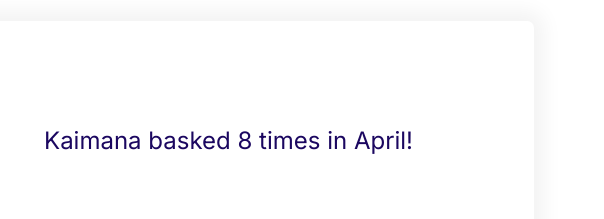
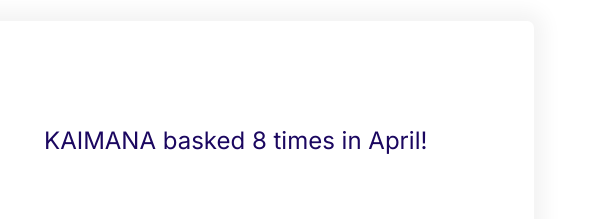
Before and after one commit to breezepickford/malamainahonuv1, a plain HTML site: page index.html in a window 1280 px wide. Shown: the part 4700-4919 px from the top of the page, 676-1280 px from the left. Drawn offline with nearby package versions, Linux system fonts and the light colour scheme; a script that the page names is missing.

Commit message:
more quote messing

```diff
--- a/css/styles.css
+++ b/css/styles.css
@@ -466,6 +466,7 @@ a {
 
   .quote__author {
     font-size: 2.4rem;
+    padding: 0px;
   }
 }
 
--- a/index.html
+++ b/index.html
@@ -332,7 +332,7 @@
               <h3>
                 <div class="media">
                   <div class="media__body">
-                    <h3 class="media__title quote__author">Kaimana basked 8 times in April!</h3>
+                    <h3 class="media__title quote__author"> KAIMANA basked 8 times in April!</h3>
                   </div>
                   <div class="media__image">
                     <svg class="icon icon--primary quote__line">
```
